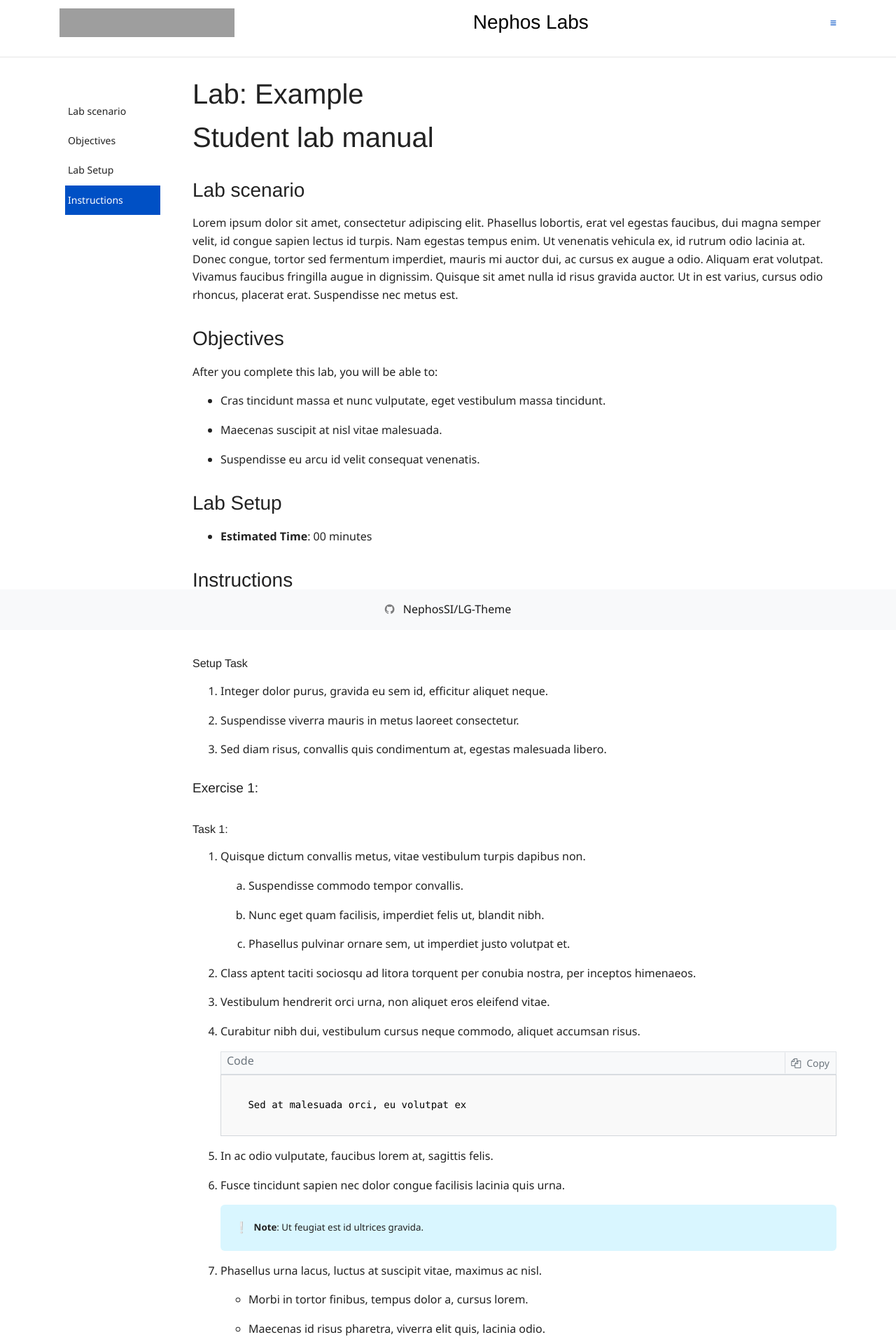
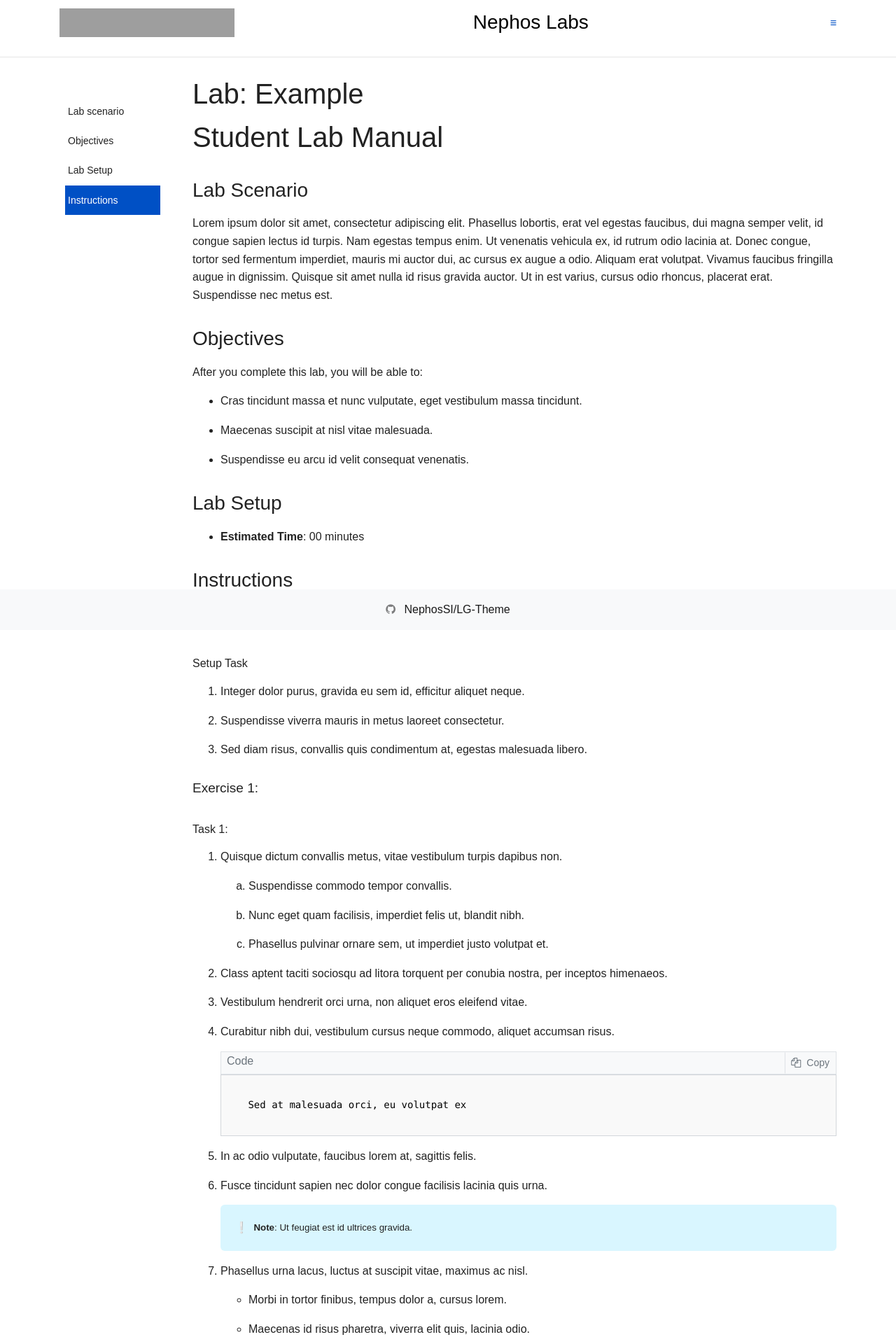
Before and after one commit to NephosSI/LG-Theme, a Jekyll site: the page built from index.md, in a window 1280 px wide. Shown: the top 1920 px of the page at 70% size. Built offline with Jekyll 4.4.1, drawn with Linux system fonts in a browser that asks for light colours; nearby versions of some CDN libraries; comment, search, counter and statistics services are not loaded; our own code applies the rules of GitHub Pages for plain Markdown files; grey boxes are pictures that could not be loaded.

Commit message:
Update theme.scss

```diff
--- a/_sass/theme.scss
+++ b/_sass/theme.scss
@@ -13,7 +13,7 @@ body {
 
 body,
 html {
-    font-family: tt-norms-pro, "TT Norms Pro", segoe-ui_normal, "Segoe UI", Segoe, "Segoe WP", "Helvetica Neue", Helvetica, sans-serif;
+    font-family: Arial, tt-norms-pro, "TT Norms Pro", segoe-ui_normal, "Segoe UI", Segoe, "Segoe WP", "Helvetica Neue", Helvetica, sans-serif;
 }
 
 p {
@@ -106,7 +106,7 @@ blockquote:before {
     content: "❕";
     font-weight: bolder;
     font-size: larger;
-    font-family: segoe-ui, "Segoe UI", "Segoe WP", "Helvetica Neue", Helvetica, sans-serif;
+    font-family: Arial, segoe-ui, "Segoe UI", "Segoe WP", "Helvetica Neue", Helvetica, sans-serif;
 }
 
 article img {
@@ -153,16 +153,17 @@ h2 {
 
 h1,
 h2 {
-    font-family: segoe-ui_light, "Segoe UI Light", "Segoe WP", "Helvetica Neue", Helvetica, sans-serif;
+    font-family: "Arial Rounded MT Bold", Arial, segoe-ui_light, "Segoe UI Light", "Segoe WP", "Helvetica Neue", Helvetica, sans-serif;
     font-size: 2.5rem;
     margin-top: 10px;
+    text-transform: capitalize;
 }
 
 h3,
 h4,
 h5,
 h6 {
-    font-family: segoe-ui_semibold, "Segoe UI Semibold", "Segoe WP", "Helvetica Neue", Helvetica, sans-serif;
+    font-family: Arial, segoe-ui_semibold, "Segoe UI Semibold", "Segoe WP", "Helvetica Neue", Helvetica, sans-serif;
 }
 
 h1,
@@ -210,7 +211,7 @@ h6 {
     margin-bottom: 10px;
     font-size: 1.75rem;
     margin-top: 32px;
-    font-family: segoe-ui_light, "Segoe UI Light", "Segoe WP", "Helvetica Neue", Helvetica, sans-serif;
+    font-family: Arial, segoe-ui_light, "Segoe UI Light", "Segoe WP", "Helvetica Neue", Helvetica, sans-serif;
 }
 
 nav.toc {
@@ -288,7 +289,7 @@ main th {
 }
 
 main th {
-    font-family: segoe-ui_semibold, "Segoe UI Semibold", "Segoe WP", "Helvetica Neue", Helvetica, sans-serif;
+    font-family: Arial, segoe-ui_semibold, "Segoe UI Semibold", "Segoe WP", "Helvetica Neue", Helvetica, sans-serif;
 }
 
 main td,
```
